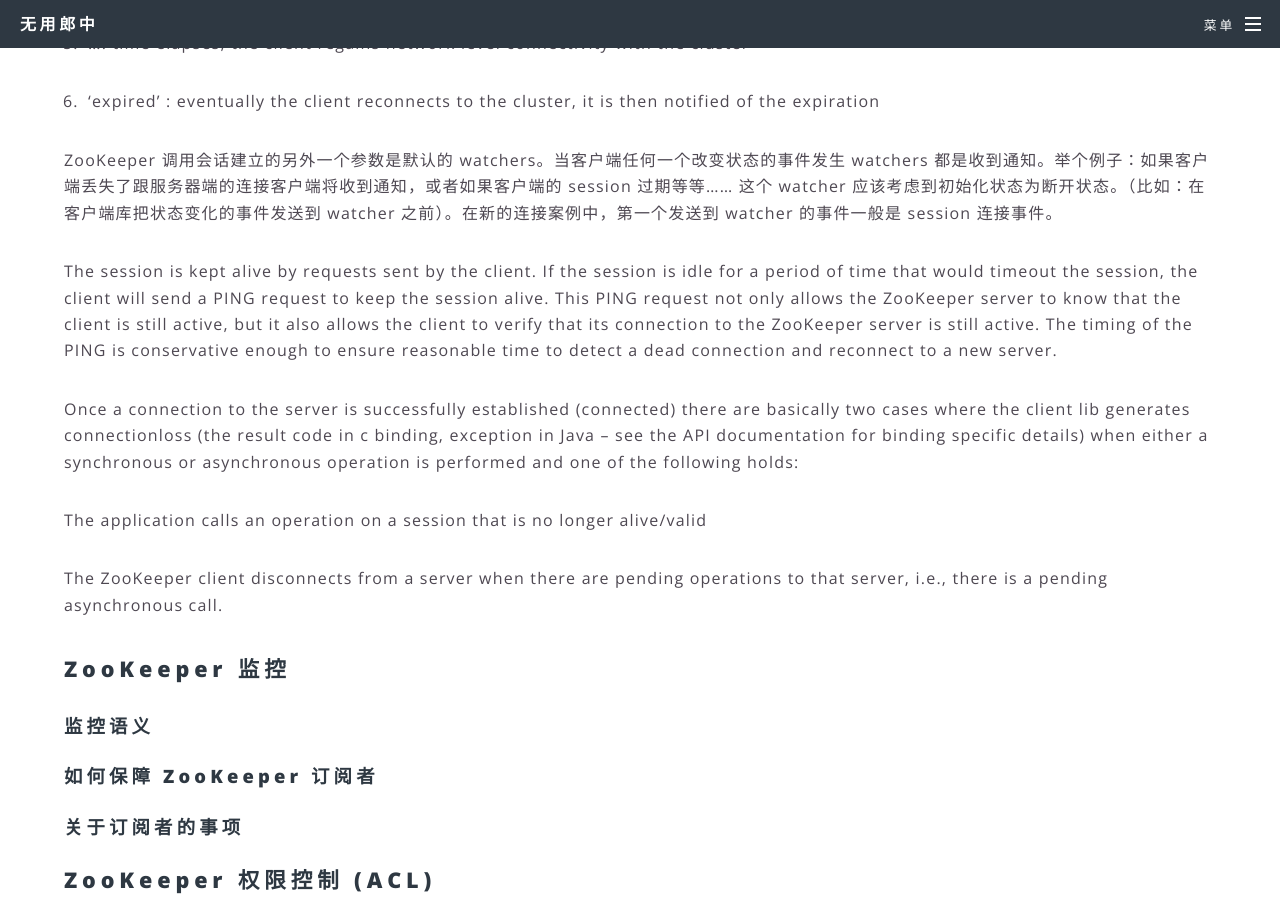
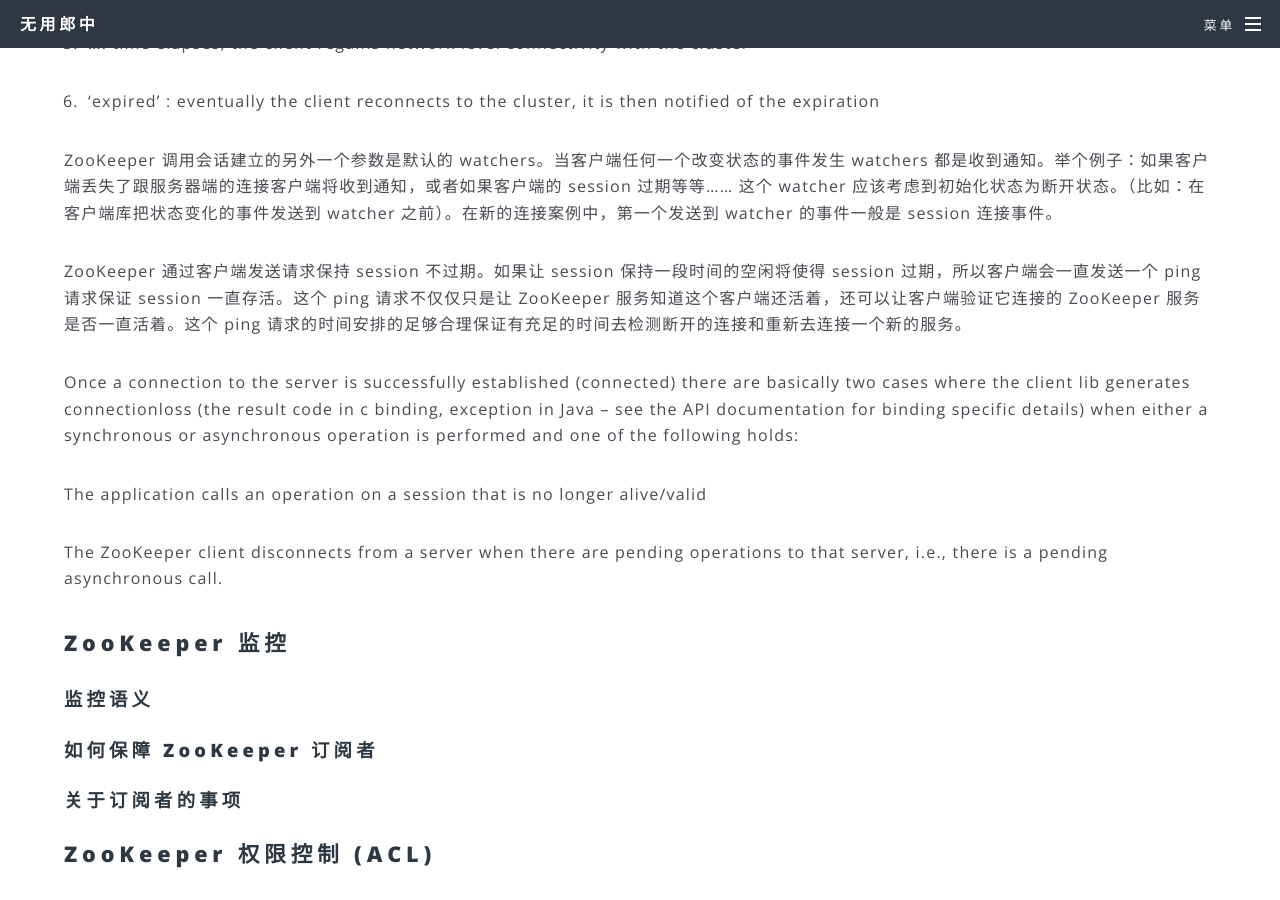
Before and after one commit to fantasylion/fantasylion.github.io, a Jekyll site: the page built from _posts/2018-03-20-zookeeper-guide-chinese.md, in a window 1280 px wide and 900 px high, scrolled down 5429 px. Built offline with Jekyll 4.4.1, drawn with Linux system fonts in a browser that asks for light colours; comment, search, counter and statistics services are not loaded.

Commit message:
Update 2018-03-20-zookeeper-guide-chinese.md

```diff
--- a/_posts/2018-03-20-zookeeper-guide-chinese.md
+++ b/_posts/2018-03-20-zookeeper-guide-chinese.md
@@ -132,9 +132,7 @@ session 过期通过 ZooKeeper 集群自己管理，不是通过客户端。当
 
 ZooKeeper 调用会话建立的另外一个参数是默认的 watchers。当客户端任何一个改变状态的事件发生 watchers 都是收到通知。举个例子：如果客户端丢失了跟服务器端的连接客户端将收到通知，或者如果客户端的 session 过期等等...... 这个 watcher 应该考虑到初始化状态为断开状态。（比如：在客户端库把状态变化的事件发送到 watcher 之前）。在新的连接案例中，第一个发送到 watcher 的事件一般是 session 连接事件。
 
-
-
-The session is kept alive by requests sent by the client. If the session is idle for a period of time that would timeout the session, the client will send a PING request to keep the session alive. This PING request not only allows the ZooKeeper server to know that the client is still active, but it also allows the client to verify that its connection to the ZooKeeper server is still active. The timing of the PING is conservative enough to ensure reasonable time to detect a dead connection and reconnect to a new server.
+ZooKeeper 通过客户端发送请求保持 session 不过期。如果让 session 保持一段时间的空闲将使得 session 过期，所以客户端会一直发送一个 ping 请求保证 session 一直存活。这个 ping 请求不仅仅只是让 ZooKeeper 服务知道这个客户端还活着，还可以让客户端验证它连接的 ZooKeeper 服务是否一直活着。这个 ping 请求的时间安排的足够合理保证有充足的时间去检测断开的连接和重新去连接一个新的服务。
 
 Once a connection to the server is successfully established (connected) there are basically two cases where the client lib generates connectionloss (the result code in c binding, exception in Java -- see the API documentation for binding specific details) when either a synchronous or asynchronous operation is performed and one of the following holds:
 
```
